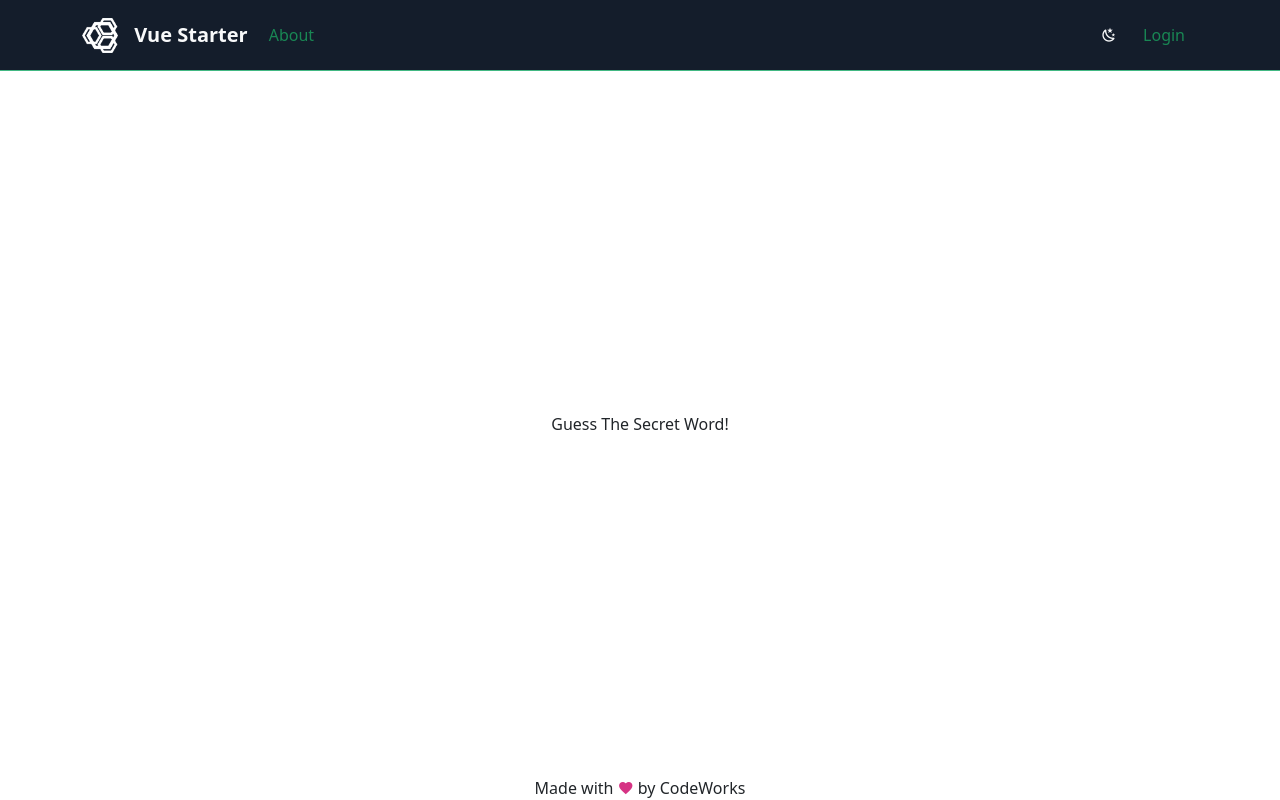
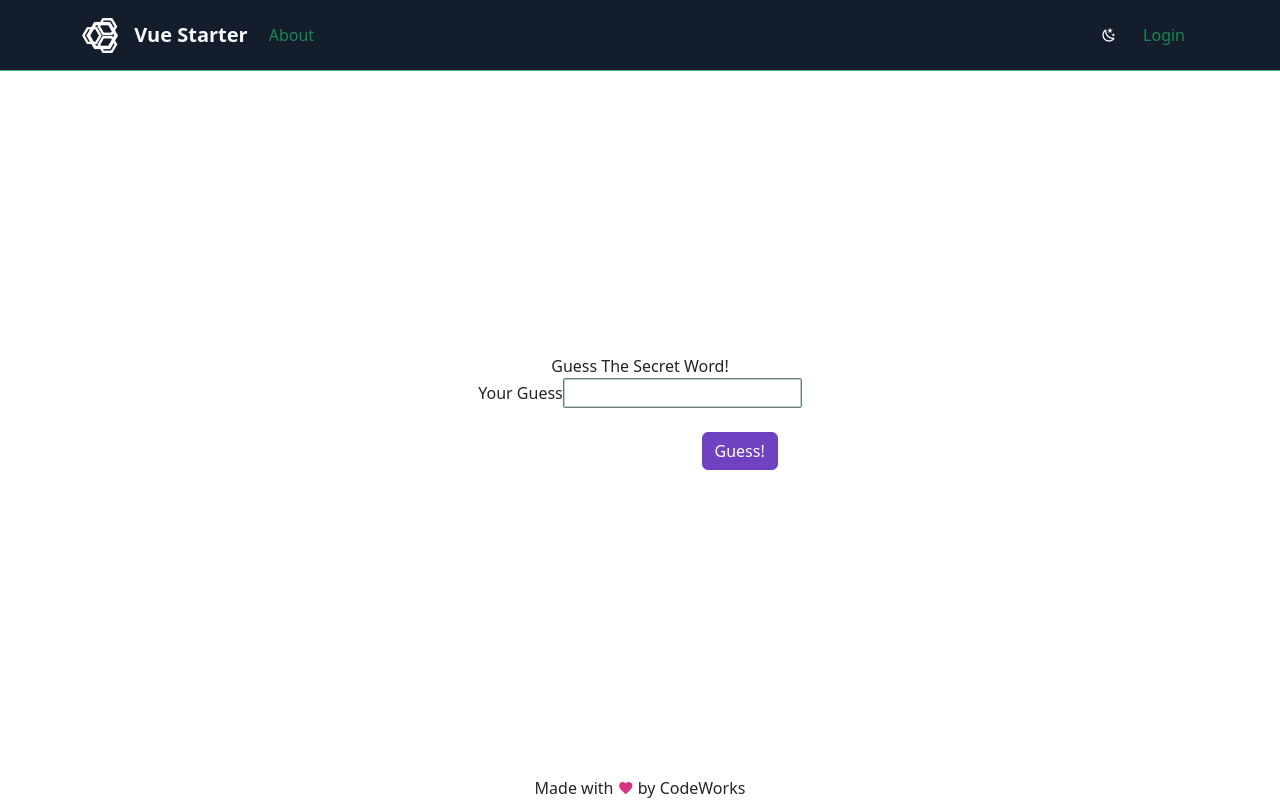
Before and after one commit to ethanrgibson/jiotto, a Vue app in the folder client/: page /#/ in a window 1280 px wide. Built offline with nearby package versions, Linux system fonts and the light colour scheme; what @bcwdev/auth0provider-client would draw is missing.

Commit message:
logging users guess

```diff
--- a/client/src/pages/HomePage.vue
+++ b/client/src/pages/HomePage.vue
@@ -1,5 +1,17 @@
 <script setup>
+import { logger } from '@/utils/Logger.js';
+import { ref } from 'vue';
 
+let editableGuessData = ref({
+  guess: ''
+})
+
+
+
+function makeGuess() {
+  logger.log('your guess is', editableGuessData.value)
+
+}
 
 
 </script>
@@ -12,7 +24,13 @@
           Guess The Secret Word!
         </div>
         <div>
-
+          <form @submit.prevent="makeGuess()">
+            <label for="guess">Your Guess</label>
+            <input v-model="editableGuessData.guess" type="text" name="guess" id="userGuess" maxlength="5">
+            <div class="text-end m-4">
+              <button class="btn btn-purple" type="submit">Guess!</button>
+            </div>
+          </form>
         </div>
       </div>
     </div>
```
